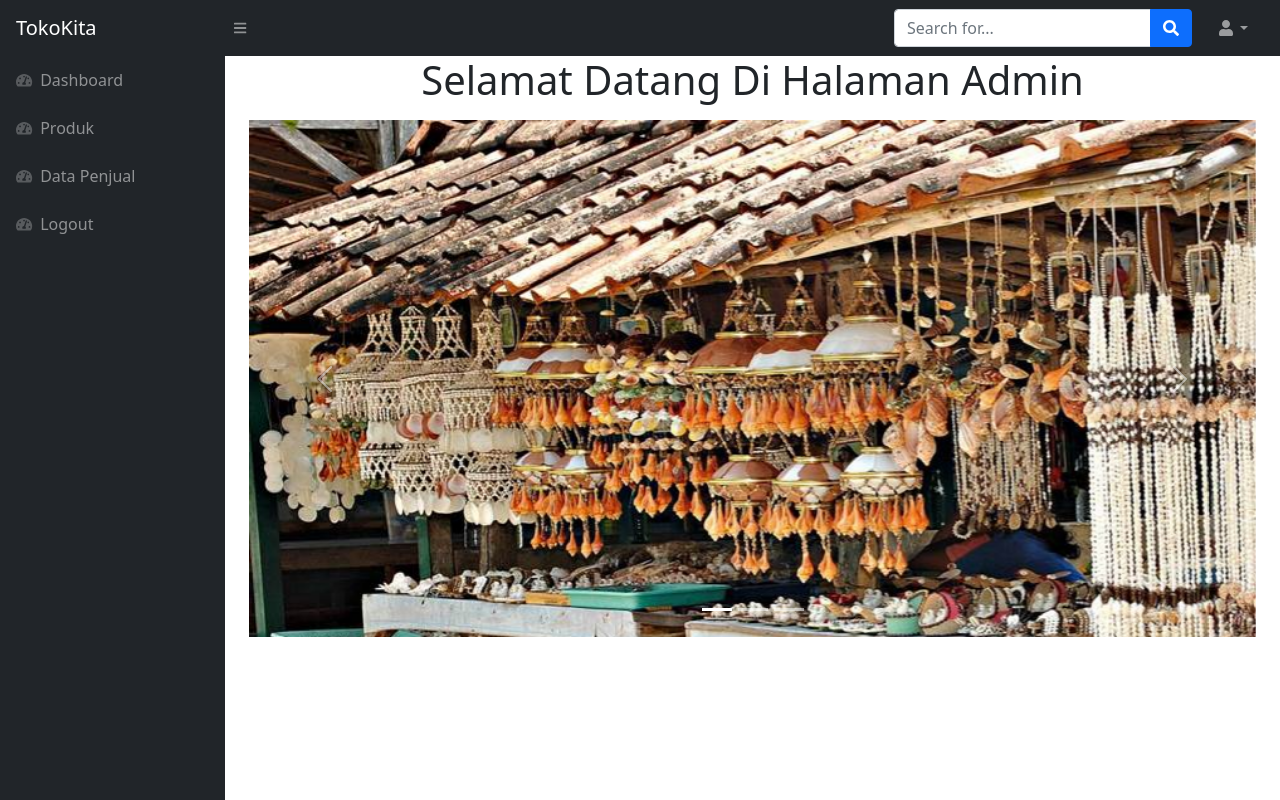
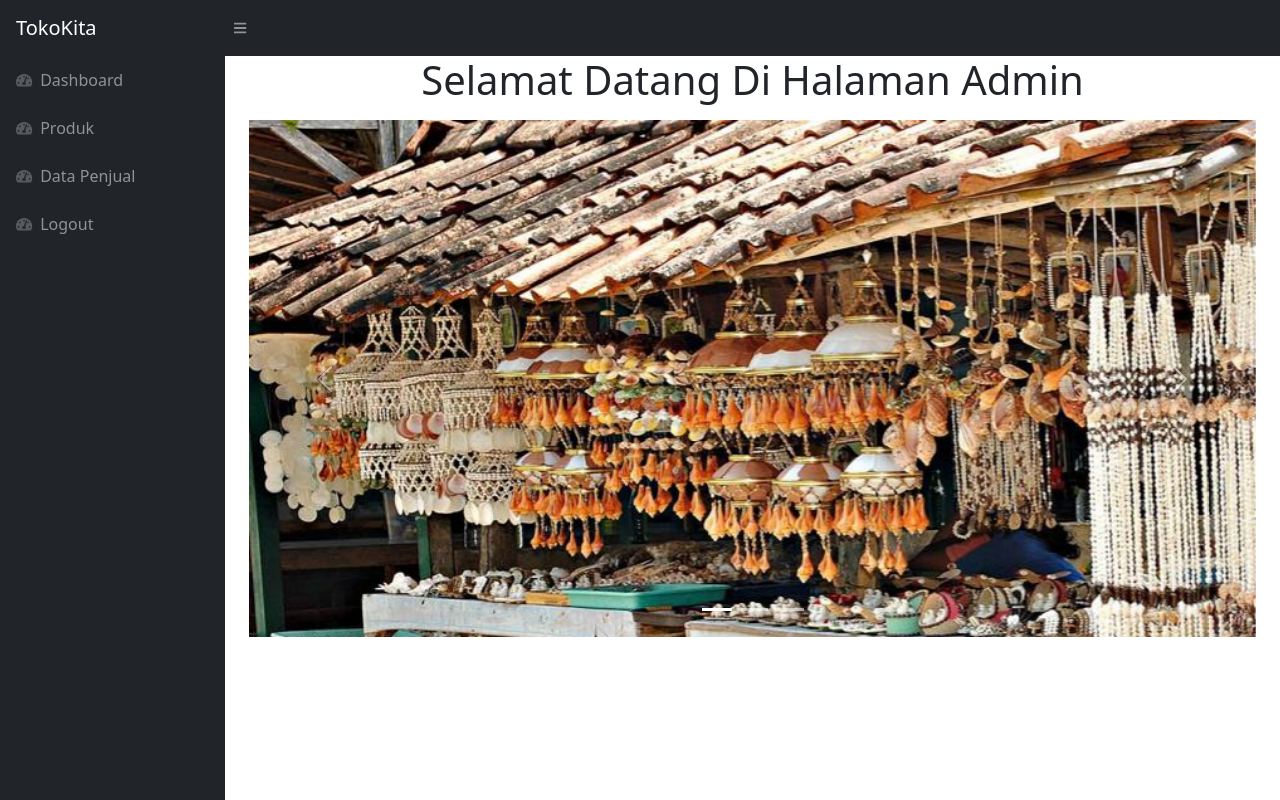
Before and after one commit to Sucirahmarosa/proyek1, a PHP site: page /Admin/home.php in a window 1280 px wide. Run offline with PHP 8.4, Linux system fonts and the light colour scheme; some libraries are stand-ins or nearby versions.

Commit message:
Hpus nav

```diff
--- a/Admin/home.php
+++ b/Admin/home.php
@@ -23,30 +23,6 @@
         <!-- Sidebar Toggle-->
         <button class="btn btn-link btn-sm order-1 order-lg-0 me-4 me-lg-0" id="sidebarToggle" href="#!"><i
                 class="fas fa-bars"></i></button>
-        <!-- Navbar Search-->
-        <form class="d-none d-md-inline-block form-inline ms-auto me-0 me-md-3 my-2 my-md-0">
-            <div class="input-group">
-                <input class="form-control" type="text" placeholder="Search for..." aria-label="Search for..."
-                    aria-describedby="btnNavbarSearch" />
-                <button class="btn btn-primary" id="btnNavbarSearch" type="button"><i
-                        class="fas fa-search"></i></button>
-            </div>
-        </form>
-        <!-- Navbar-->
-        <ul class="navbar-nav ms-auto ms-md-0 me-3 me-lg-4">
-            <li class="nav-item dropdown">
-                <a class="nav-link dropdown-toggle" id="navbarDropdown" href="#" role="button" data-bs-toggle="dropdown"
-                    aria-expanded="false"><i class="fas fa-user fa-fw"></i></a>
-                <ul class="dropdown-menu dropdown-menu-end" aria-labelledby="navbarDropdown">
-                    <li><a class="dropdown-item" href="#!">Settings</a></li>
-                    <li><a class="dropdown-item" href="#!">Activity Log</a></li>
-                    <li>
-                        <hr class="dropdown-divider" />
-                    </li>
-                    <li><a class="dropdown-item" href="../logout.php">Logout</a></li>
-                </ul>
-            </li>
-        </ul>
     </nav>
     <div id="layoutSidenav">
         <div id="layoutSidenav_nav">
```
Also changed, not shown: Admin/data_penjual.php (+0 -24 lines).
